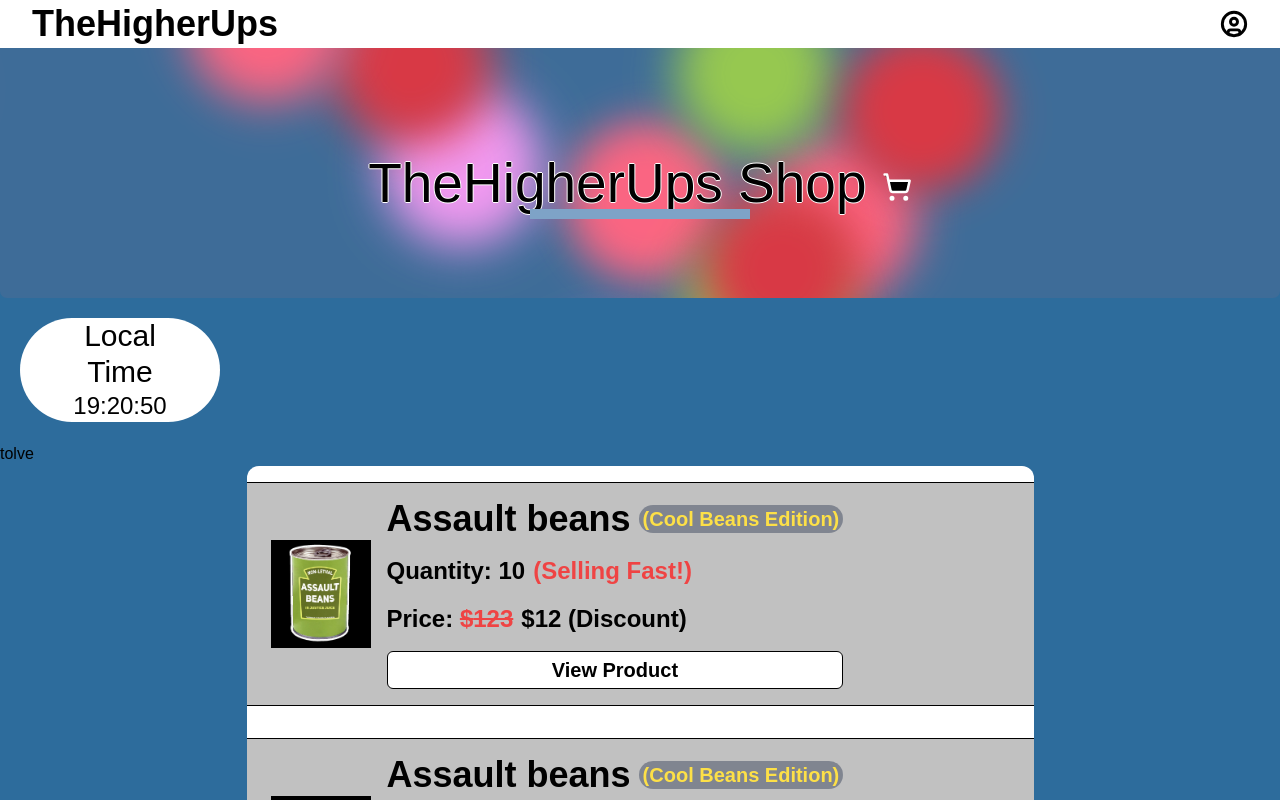
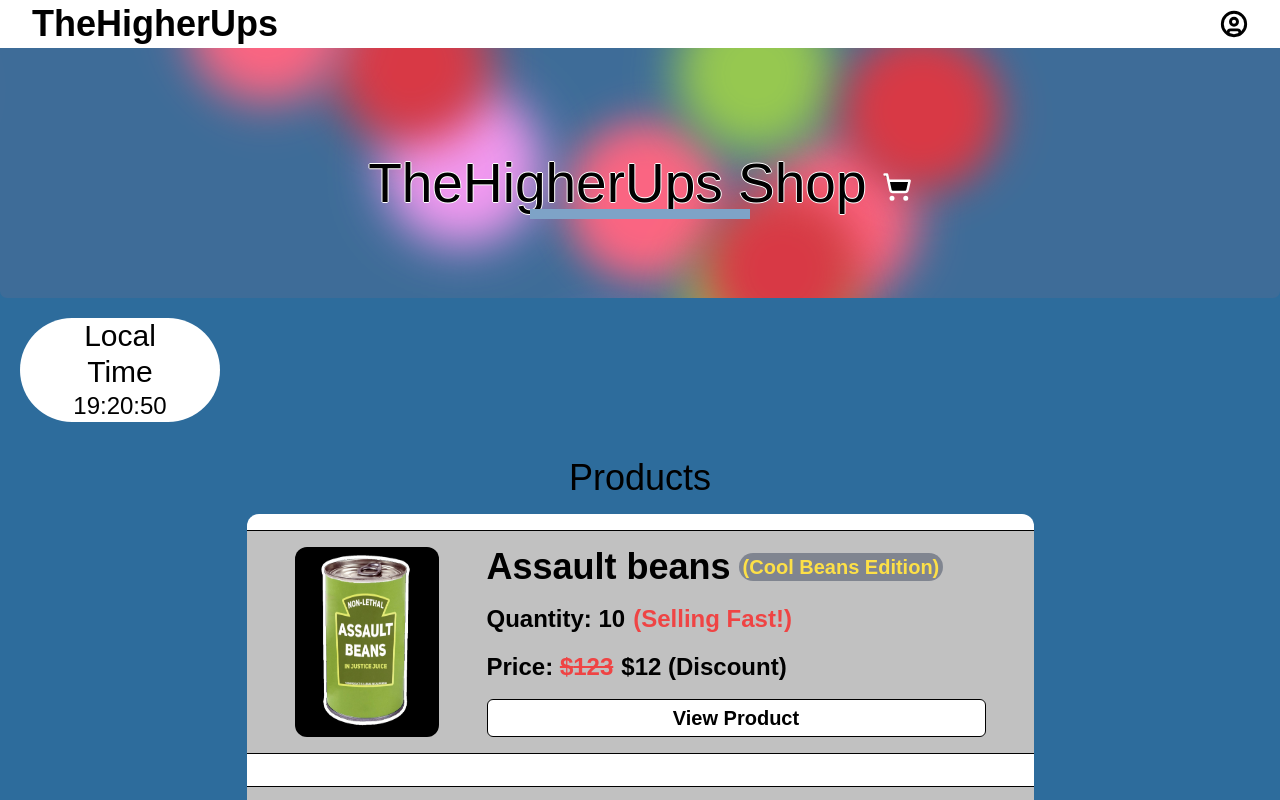
Before and after one commit to TheHigherUps/shop, a Next.js app: page / in a window 1280 px wide. Shown: the top 800 px of the page. Built offline with nearby package versions, Linux system fonts and the light colour scheme; no server answers; a web font is replaced by a local one.

Commit message:
style: updated card padding

```diff
--- a/src/app/(main)/page.tsx
+++ b/src/app/(main)/page.tsx
@@ -10,7 +10,7 @@ export default function Home() {
             <Hero />
             <TimeDisplay />
             <main className="min-h-screen bg-[#2d6c9c]">
-                tolve
+                <div className="text-center text-4xl py-4">Products</div>
                 <CardContainer>
                     <Card
                         titleExtra={
@@ -31,24 +31,13 @@ export default function Home() {
                         discount
                         discountPrice="12"
                     />
+
                     <Card
-                        titleExtra={
-                            <div className="rounded-full bg-gray-500/75 grid place-items-center px-1 text-xl text-yellow-300">
-                                (Cool Beans Edition)
-                            </div>
-                        }
-                        image="/assets/images/assault-beans.png"
-                        title="Assault beans"
-                        quantity="10"
-                        quantityExtra={
-                            <span className="text-red-500 text-2xl">
-                                (Selling Fast!)
-                            </span>
-                        }
-                        href="55"
-                        price="123"
-                        discount
-                        discountPrice="12"
+                        title="Lethal Beans"
+                        image="/assets/images/lethal-beans.png"
+                        quantity="25+"
+                        price="12.00"
+                        href="/lethal-beans"
                     />
                 </CardContainer>
             </main>
--- a/src/components/Card.tsx
+++ b/src/components/Card.tsx
@@ -17,16 +17,16 @@ interface CardProps {
 
 export default function Card(props: CardProps) {
     return (
-        <div className="flex flex-col md:flex-row bg-[#9c9c9c9f] px-2 py-4 font-bold border-y border-black">
-            <div className="grid place-items-center p-4">
+        <div className="flex flex-col gap-12  justify-center md:flex-row bg-[#9c9c9c9f] px-12 py-4 font-bold border-y border-black">
+            <div className="grid place-items-center p-4 relative w-36">
                 <Image
+                    className="rounded-xl"
                     src={props.image}
                     alt={props.title}
-                    height={175}
-                    width={100}
+                    fill
                 />
             </div>
-            <div className="flex flex-col justify-evenly gap-4">
+            <div className="flex flex-col justify-evenly gap-4 grow flex-1">
                 <div className="flex gap-2 items-center text-4xl">
                     {props.title}
                     {props.titleExtra}
```
Also changed, not shown: public/assets/images/lethal-beans.png (added).
